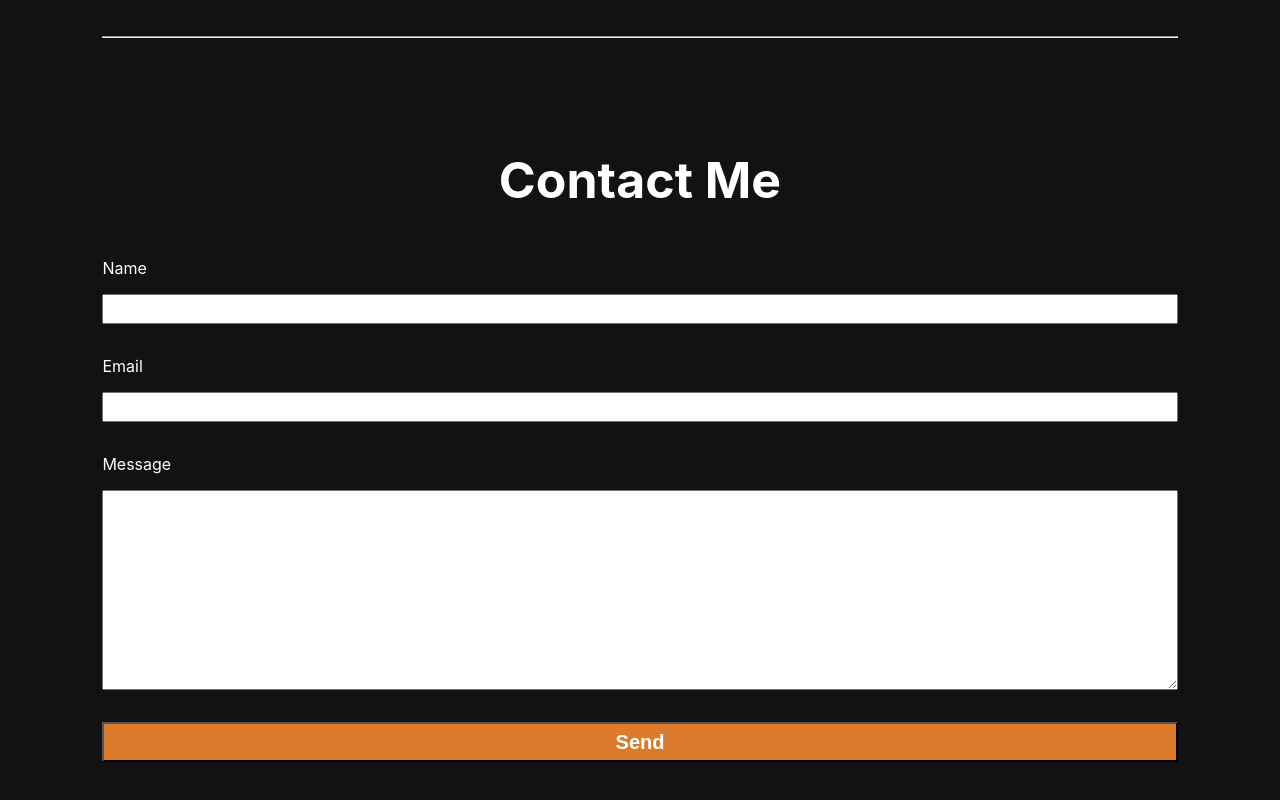
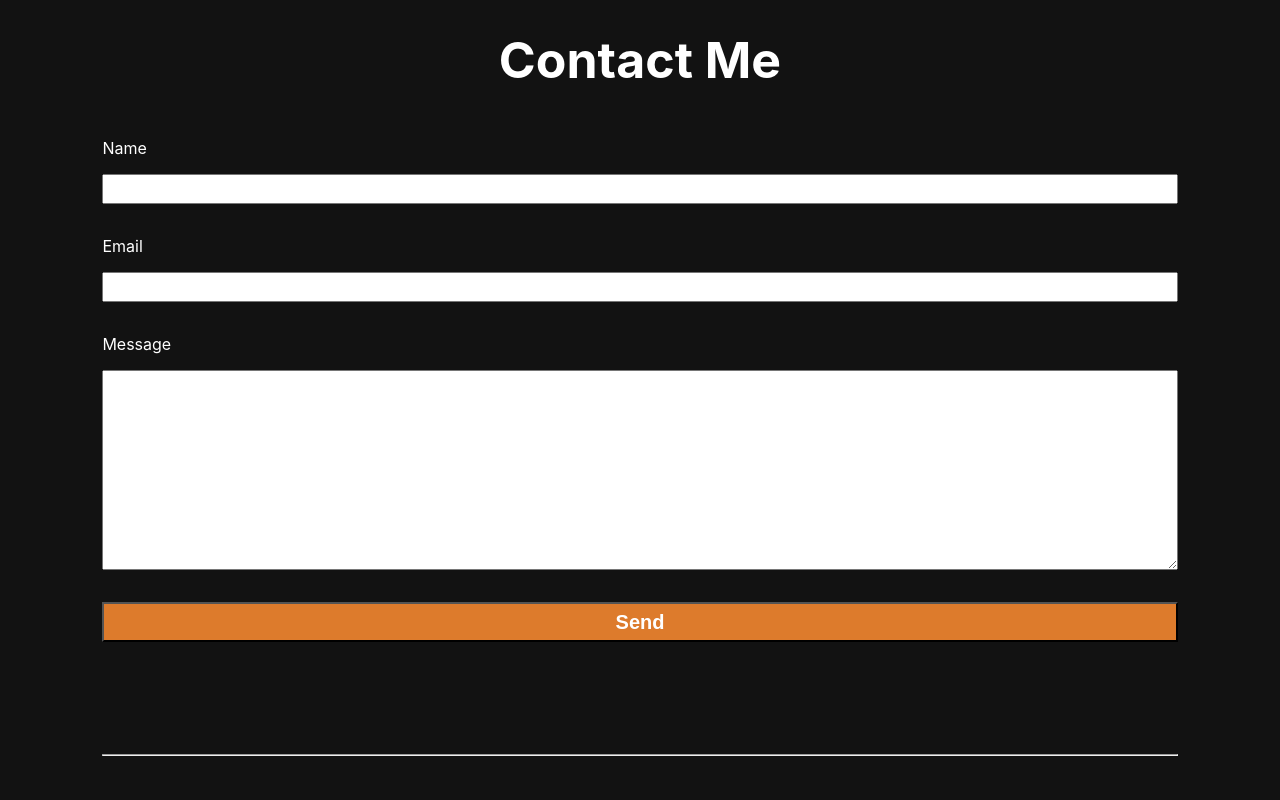
Before and after one commit to Connor-Csoky/React-Portfolio, a React (Create React App) app: page / in a window 1280 px wide. Shown: the part 4668-5468 px from the top of the page. Built offline with nearby package versions, Linux system fonts and the light colour scheme.

Commit message:
styling changes
styling changes

```diff
--- /dev/null
+++ b/src/components/EndHr.css
@@ -0,0 +1,3 @@
+.end-hr {
+  padding: 7rem 8vw 2rem 8vw;
+}
--- /dev/null
+++ b/src/components/EndHr.js
@@ -0,0 +1,10 @@
+import React from "react";
+import "./EndHr.css";
+
+export default function EndHr() {
+  return (
+    <div className="end-hr">
+      <hr  />
+    </div>
+  );
+}
--- a/src/containers/App.js
+++ b/src/containers/App.js
@@ -5,6 +5,7 @@ import Education from "../pages/education/Education";
 import Work from "../pages/work/Work";
 import Contact from "../pages/contact/Contact";
 import Hr from "../components/Hr";
+import EndHr from "../components/EndHr";
 
 export default function App() {
   return (
@@ -17,6 +18,7 @@ export default function App() {
       <Projects />
       <Hr />
       <Contact />
+      <EndHr />
     </div>
   );
 }
--- a/src/pages/contact/Contact.css
+++ b/src/pages/contact/Contact.css
@@ -15,8 +15,8 @@
   gap: 2rem;
   color: white;
   flex-direction: column;
-  width: 100vw;
-  padding: 0 8vw 7rem 8vw ;
+  width: 100%;
+  padding: 0 8vw 0 8vw ;
 }
 
 .form input {
--- a/src/pages/work/Work.css
+++ b/src/pages/work/Work.css
@@ -14,9 +14,11 @@
   margin: 7rem 6rem 1rem 6rem;
 }
 
-.left-container,
+.left-container {
+  width: 60%;
+}
 .right-container {
-  width: 45vw;
+  width: 38%;
 }
 
 .left-container a {
@@ -37,7 +39,7 @@
 
 .top-section,
 .bottom-section {
-  width: 30vw;
+  width: 40vw;
   height: fit-content;
 }
 
@@ -53,8 +55,8 @@
 }
 
 .right-container img {
-  width: 40vw;
-  height: 50vh;
+  width: 100%;
+  height: auto;
   margin-bottom: 0.5rem;
   object-fit: contain;
 }
```
